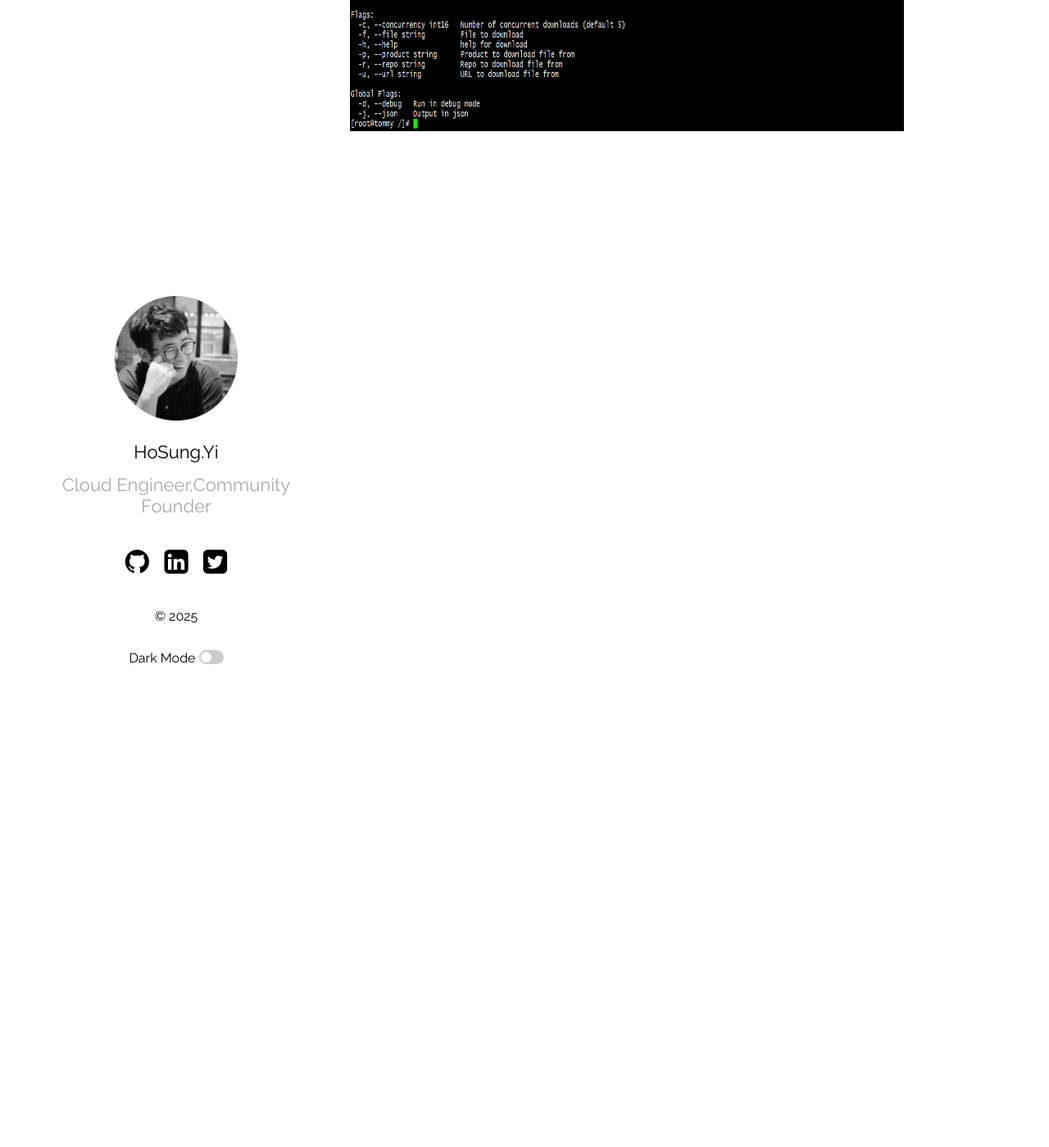
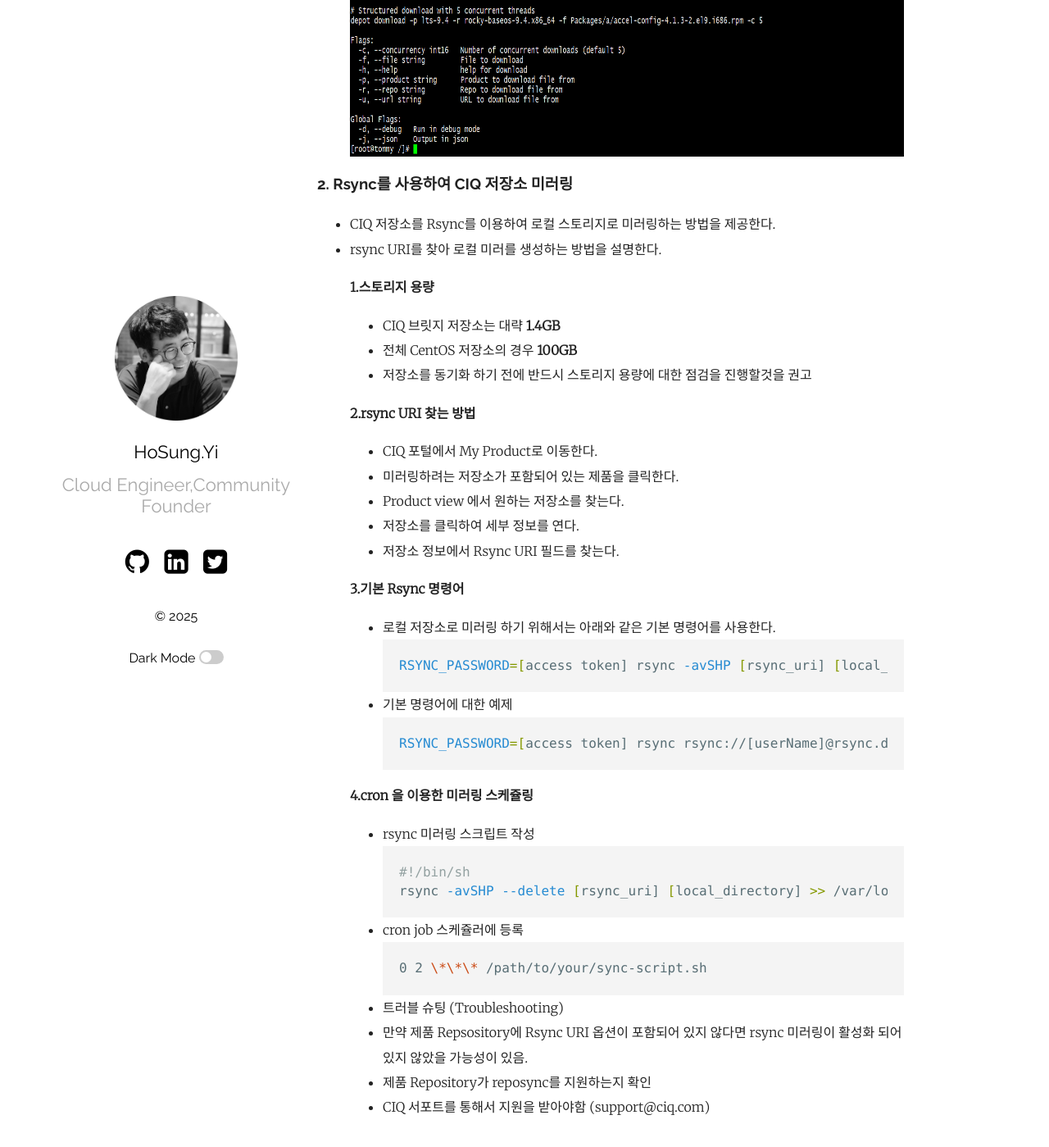
Before and after one commit to hslee77/hslee77.github.io, a Jekyll site: the page built from wiki/linux/2025-08-27-rockylinux.md, in a window 1280 px wide and 1400 px high, scrolled down 2325 px. Shown: the whole window at 82% size. Built offline with Jekyll 4.4.1, drawn with Linux system fonts in a browser that asks for light colours; some of the changed text lies outside the part shown.

Commit message:
update v4.6

````diff
--- a/wiki/linux/2025-08-27-rockylinux.md
+++ b/wiki/linux/2025-08-27-rockylinux.md
@@ -6,6 +6,7 @@ categories: [Linux, System]
 ---
 
 - [1. CIQ Depot Client](#1-ciq-depot-client)
+- [2. Rsync를 사용하여 CIQ 저장소 미러링](#2-rsync를-사용하여-ciq-저장소-미러링)
 
 ### 1. CIQ Depot Client
 
@@ -55,10 +56,55 @@ categories: [Linux, System]
 >```bash
 > depot download [Package-name]
 > depot download -u https://{user}:{token}@depot.ciq.com/download/lts-9.4/rocky-baseos-9.4.x86_64/Packages/a/accel-config-4.1.3-2.> el9.i686.rpm
-> depot download -p lts-9.4 -r rocky-baseos-9.4.x86_64 -f Packages/a/accel-config-4.1.3-2.el9.i686.rpm
+> depot download -p lts-9.4 -r rocky-baseos-9.4.x86_64 -f Packages/a/accel-config-4.1.3-2.elfa9.i686.rpm
 > depot download -p lts-9.4 -r rocky-baseos-9.4.x86_64 -f Packages/a/accel-config-4.1.3-2.el9.i686.rpm -c 5
 >```
 > * depot을 이용한 개별 파일에 대한 다운로드 방법은 **depot download -h** 명령어를 통해서 자세하게 확인할수 있다.
 <div style="clear:both;"></div>
 ><img src="/img/linuxtech/downloadrpm.PNG" alt="screenshot" align=left height=450 width="850"/>
 <div style="clear:both;"></div>
+
+### 2. Rsync를 사용하여 CIQ 저장소 미러링
+
+* CIQ 저장소를 Rsync를 이용하여 로컬 스토리지로 미러링하는 방법을 제공한다.
+* rsync URI를 찾아 로컬 미러를 생성하는 방법을 설명한다.
+
+> **1.스토리지 용량**
+> * CIQ 브릿지 저장소는 대략 **1.4GB**
+> * 전체 CentOS 저장소의 경우 **100GB**
+> * 저장소를 동기화 하기 전에 반드시 스토리지 용량에 대한 점검을 진행할것을 권고
+>
+> **2.rsync URI 찾는 방법**
+> * CIQ 포털에서 My Product로 이동한다.
+> * 미러링하려는 저장소가 포함되어 있는 제품을 클릭한다.
+> * Product view 에서 원하는 저장소를 찾는다.
+> * 저장소를 클릭하여 세부 정보를 연다.
+> * 저장소 정보에서 Rsync URI 필드를 찾는다.
+>
+> **3.기본 Rsync 명령어**
+> * 로컬 저장소로 미러링 하기 위해서는 아래와 같은 기본 명령어를 사용한다.
+>```bash
+> RSYNC_PASSWORD=[access token] rsync -avSHP [rsync_uri] [local_directory]
+>```
+>
+> * 기본 명령어에 대한 예제
+>```bash
+> RSYNC_PASSWORD=[access token] rsync rsync://[userName]@rsync.depot.ciq.com/lts-9.2:rocky-baseos-9.2.x86_64
+>```
+>
+> **4.cron 을 이용한 미러링 스케쥴링**
+>* rsync 미러링 스크립트 작성
+>```bash
+> #!/bin/sh
+> rsync -avSHP --delete [rsync_uri] [local_directory] >> /var/log/rsync-repo.log 2>&1
+>```
+>
+>* cron job 스케쥴러에 등록
+>```bash
+> 0 2 \*\*\* /path/to/your/sync-script.sh
+>```
+>
+>* 트러블 슈팅 (Troubleshooting)
+>* 만약 제품 Repsository에 Rsync URI 옵션이 포함되어 있지 않다면 rsync 미러링이 활성화 되어 있지 않았을 가능성이 있음.
+>* 제품 Repository가 reposync를 지원하는지 확인
+>* CIQ 서포트를 통해서 지원을 받아야함 (support@ciq.com)
````
